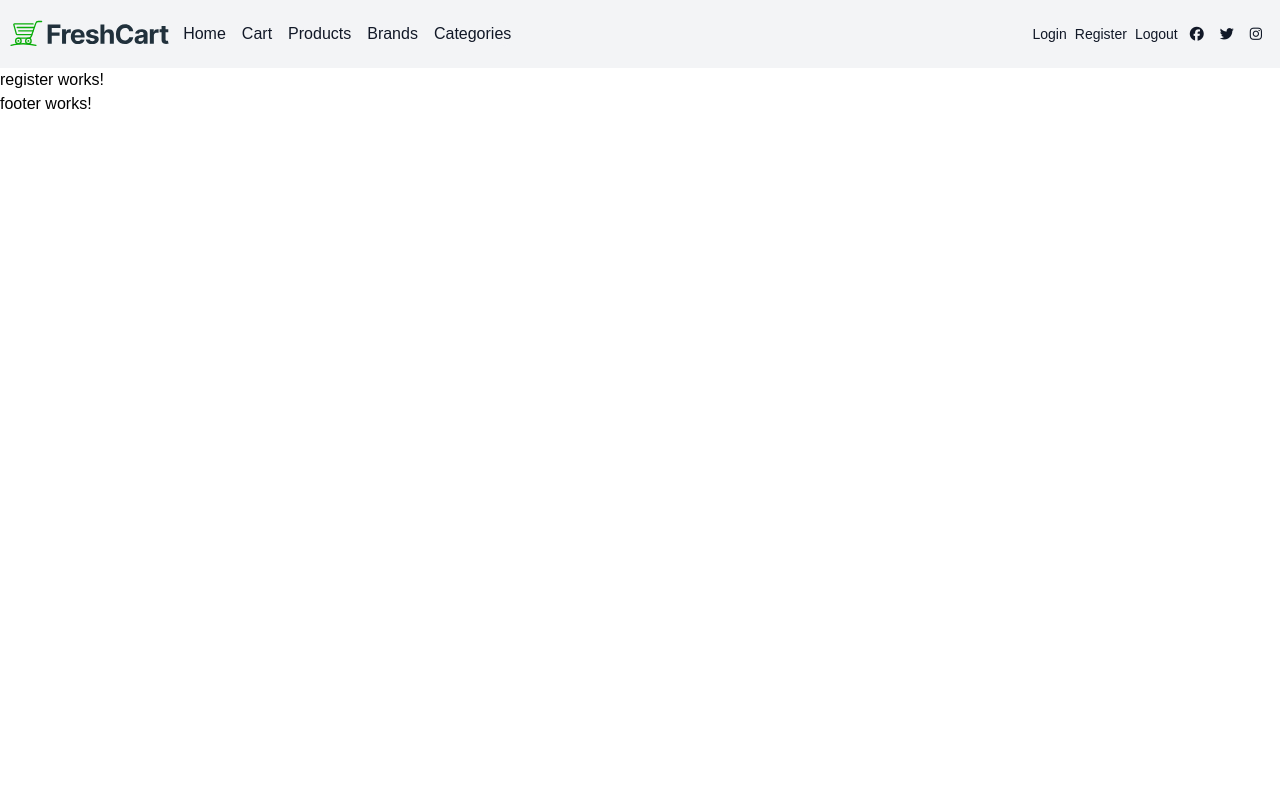
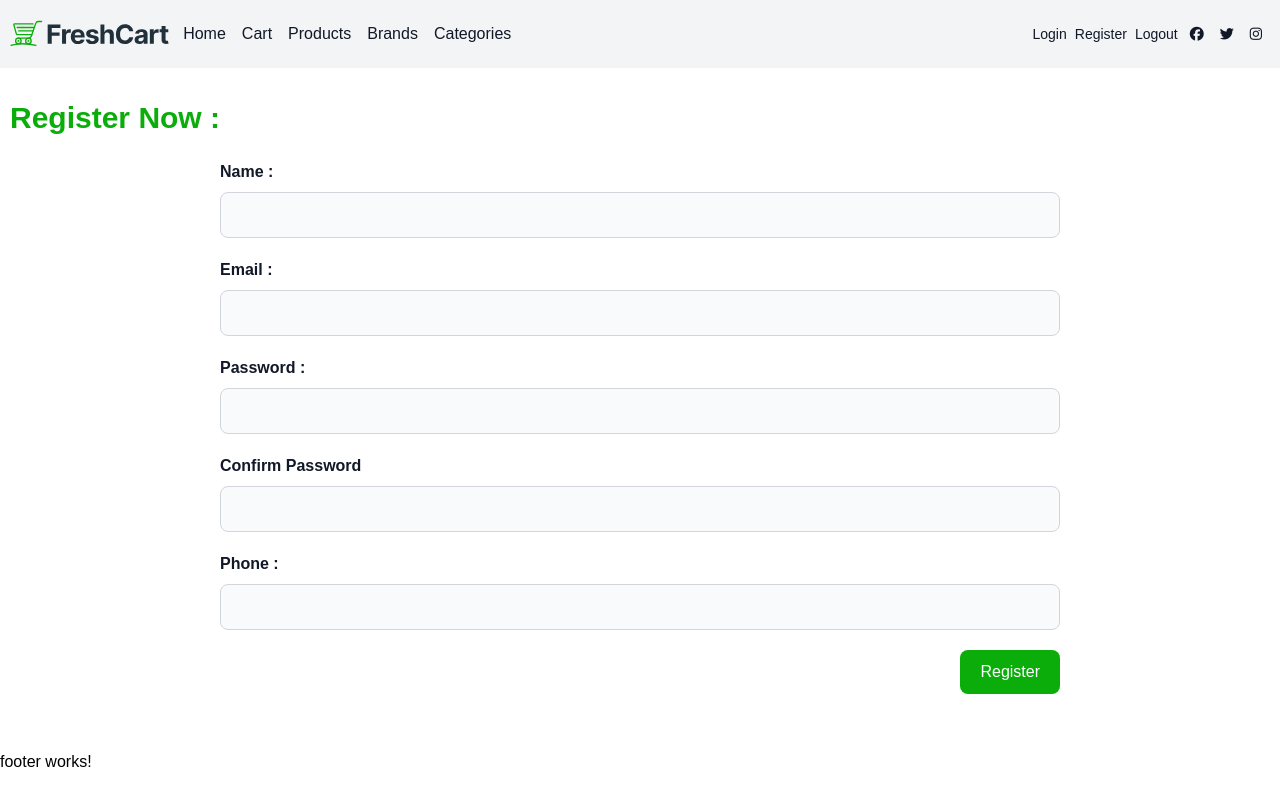
Before and after one commit to nasserml/Route-Frontend-Eng-Shimaa-Farag-Angular-E-Commerce-Project, an Angular app: page /register in a window 1280 px wide. Built offline with nearby package versions, Linux system fonts and the light colour scheme; a web font is replaced by a local one.

Commit message:
Week-4-session-1 6-RegisterForm(form-group-form-control) register html added with register component ts modiefied

```diff
--- a/src/app/layout/pages/register/register.component.html
+++ b/src/app/layout/pages/register/register.component.html
@@ -1 +1,39 @@
-<p>register works!</p>
+<section id="registerForm" class="py-8">
+
+    <div class="container">
+        <h1 class="text-3xl text-main-color-0aad0a font-bold ">Register Now :</h1>
+
+
+
+        <form (ngSubmit)="sendData()" [formGroup]="registerForm" class="w-2/3 mx-auto my-6">
+            <div class="mb-5">
+                <label for="user-name" class="block mb-2 text-base font-bold text-gray-900  dark:text-white">Name : </label>
+                <input type="text" id="user-name" class="bg-gray-50 font-bold border border-gray-300 text-gray-900  text-base rounded-lg focus:ring-green-500 focus:border-green-500 block w-full p-2.5 dark:bg-gray-700 dark:border-gray-600 dark:placeholder-gray-400 dark:text-white dark:focus:ring-green-500 dark:focus:border-green-500" formControlName="name"  />
+            </div>
+
+            <div class="mb-5">
+                <label for="user-email" class="block mb-2 text-base font-bold text-gray-900  dark:text-white">Email : </label>
+                <input type="email" id="user-email" class="bg-gray-50 font-bold border border-gray-300 text-gray-900  text-base rounded-lg focus:ring-green-500 focus:border-green-500 block w-full p-2.5 dark:bg-gray-700 dark:border-gray-600 dark:placeholder-gray-400 dark:text-white dark:focus:ring-green-500 dark:focus:border-green-500"   formControlName="email" />
+            </div>
+
+            <div class="mb-5">
+                <label for="user-password" class="block mb-2 text-base font-bold text-gray-900  dark:text-white">Password : </label>
+                <input type="password" id="user-password" class="bg-gray-50 font-bold border border-gray-300 text-gray-900  text-base rounded-lg focus:ring-green-500 focus:border-green-500 block w-full p-2.5 dark:bg-gray-700 dark:border-gray-600 dark:placeholder-gray-400 dark:text-white dark:focus:ring-green-500 dark:focus:border-green-500"  formControlName="password" />
+            </div>
+
+            <div class="mb-5">
+                <label for="user-rePassword" class="block mb-2 text-base font-bold text-gray-900  dark:text-white">Confirm Password</label>
+                <input type="password" id="user-rePassword" class="bg-gray-50 font-bold border border-gray-300 text-gray-900  text-base rounded-lg focus:ring-green-500 focus:border-green-500 block w-full p-2.5 dark:bg-gray-700 dark:border-gray-600 dark:placeholder-gray-400 dark:text-white dark:focus:ring-green-500 dark:focus:border-green-500"  formControlName="rePassword" />
+            </div>
+
+            <div class="mb-5">
+                <label for="user-phone" class="block mb-2 text-base font-bold text-gray-900  dark:text-white">Phone : </label>
+                <input type="tel" id="user-phone" class="bg-gray-50 font-bold border border-gray-300 text-gray-900  text-base rounded-lg focus:ring-green-500 focus:border-green-500 block w-full p-2.5 dark:bg-gray-700 dark:border-gray-600 dark:placeholder-gray-400 dark:text-white dark:focus:ring-green-500 dark:focus:border-green-500"  formControlName="phone" />
+            </div>
+
+            <button type="submit" class="text-white ms-auto block bg-main-color-0aad0a hover:bg-green-500 focus:ring-4 focus:outline-none focus:ring-green-300 font-medium rounded-lg text-base w-full sm:w-auto px-5 py-2.5 text-center dark:bg-green-600 dark:hover:bg-green-700 dark:focus:ring-green-800">Register</button>
+        </form>
+
+    </div>
+
+</section>
--- a/src/app/layout/pages/register/register.component.ts
+++ b/src/app/layout/pages/register/register.component.ts
@@ -1,12 +1,27 @@
 import { Component } from '@angular/core';
+import {ReactiveFormsModule, FormControl, FormGroup} from '@angular/forms';
 
 @Component({
   selector: 'app-register',
   standalone: true,
-  imports: [],
+  imports: [ReactiveFormsModule],
   templateUrl: './register.component.html',
   styleUrl: './register.component.scss'
 })
 export class RegisterComponent {
 
+  registerForm:FormGroup = new FormGroup({
+    name:new FormControl(null),
+    email: new FormControl(null),
+    password: new FormControl(null),
+    rePassword: new FormControl(null),
+    phone: new FormControl(null)
+
+  });
+
+  sendData(){
+    console.log(this.registerForm.value);
+
+  }
+
 }
--- a/tailwind.config.js
+++ b/tailwind.config.js
@@ -9,7 +9,13 @@ module.exports = {
       center: true,
       padding: '10px',
     },
-    extend: {},
+    extend: {
+      colors:{
+        "main-color-0aad0a": "#0aad0a",
+        "light-color-f0f3f2": "#f0f3f2",
+        "rating-color-ffc908": "#ffc908",
+      }
+    },
   },
   plugins: [
     require('flowbite/plugin') // add this line
```
